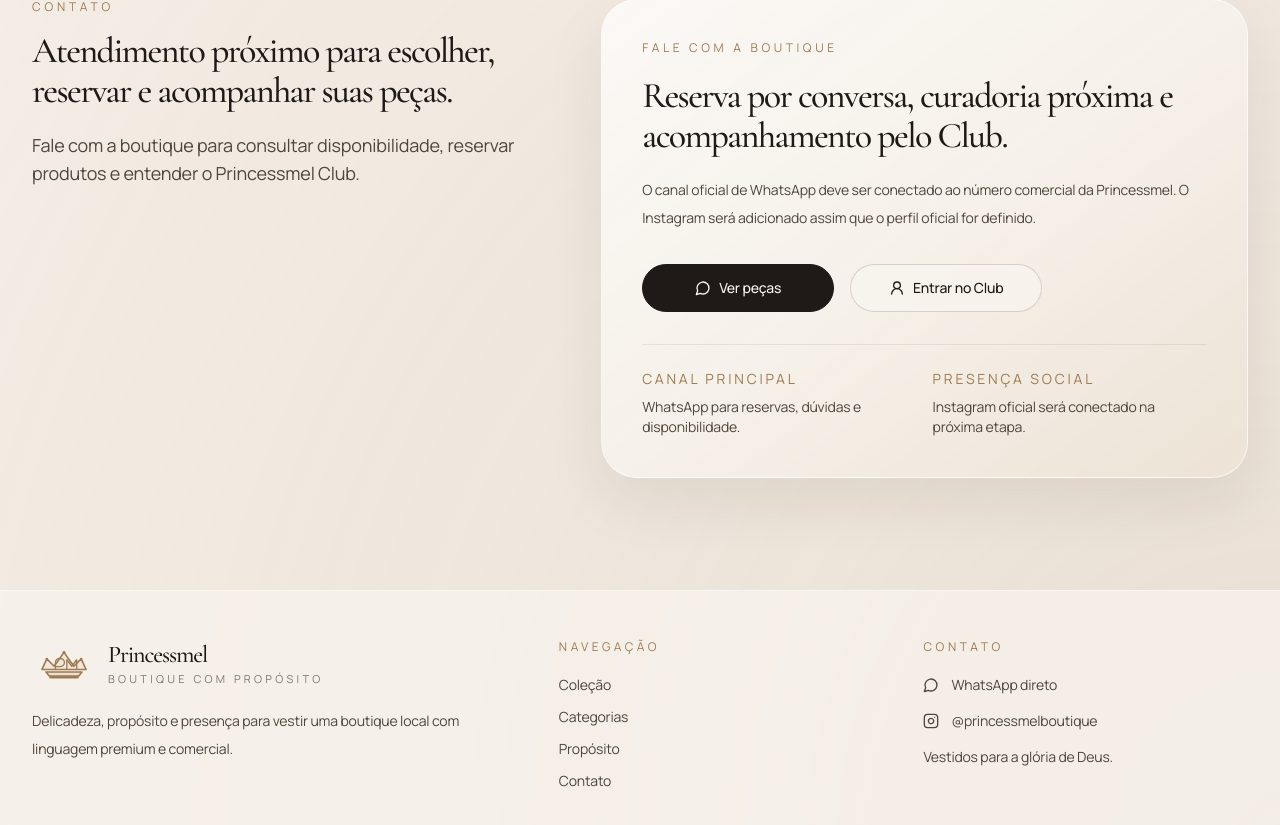
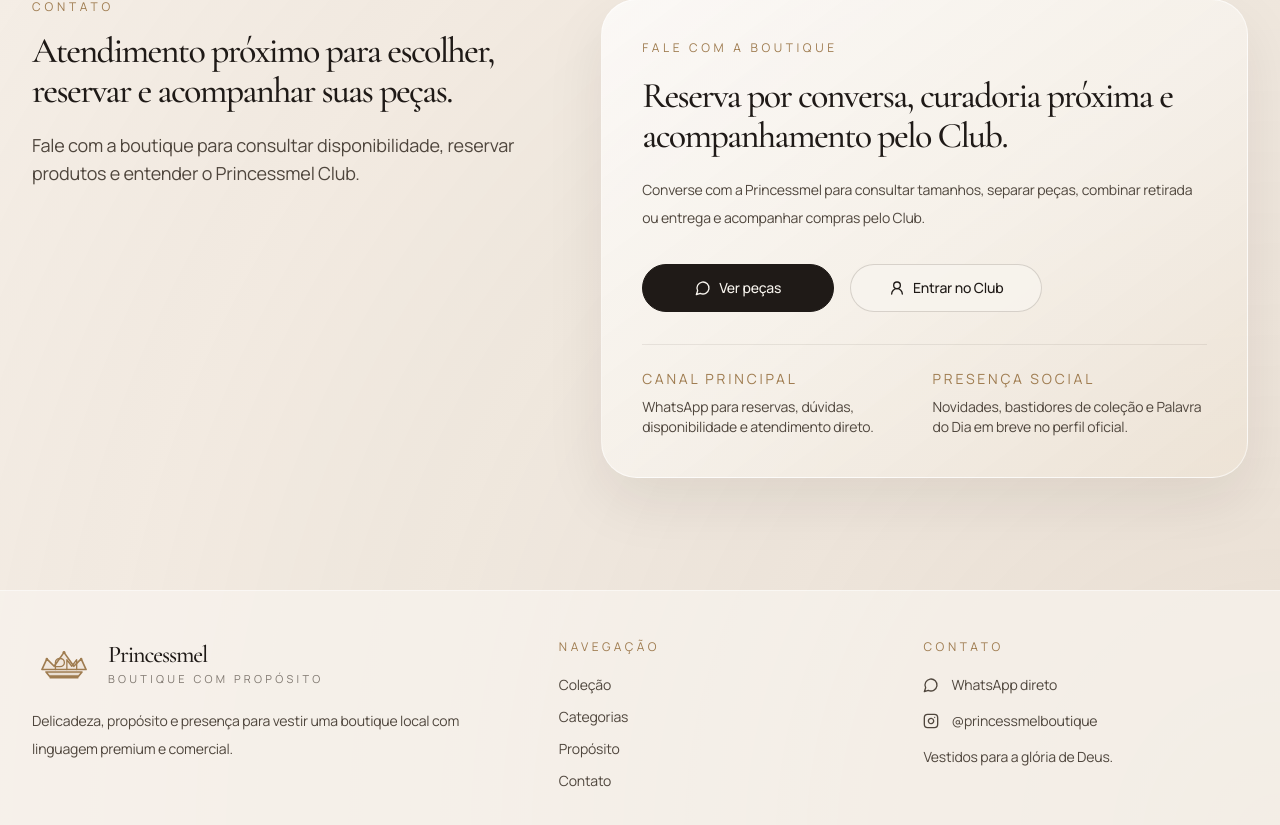
Before and after one commit to Juniorsilva-tech/Princessmel-boutique, a Next.js app: page / in a window 1280 px wide. Shown: the part 3895-4720 px from the top of the page. Built offline with nearby package versions, Linux system fonts and the light colour scheme.

Commit message:
Make contact section customer-facing

```diff
--- a/src/components/landing/contact-section.tsx
+++ b/src/components/landing/contact-section.tsx
@@ -23,7 +23,7 @@
             Reserva por conversa, curadoria próxima e acompanhamento pelo Club.
           </p>
           <p className="mt-5 max-w-xl text-sm leading-7 text-graphite">
-            O canal oficial de WhatsApp deve ser conectado ao número comercial da Princessmel. O Instagram será adicionado assim que o perfil oficial for definido.
+            Converse com a Princessmel para consultar tamanhos, separar peças, combinar retirada ou entrega e acompanhar compras pelo Club.
           </p>
 
           <div className="mt-8 flex flex-col gap-4 sm:flex-row">
@@ -46,11 +46,11 @@
           <div className="mt-8 grid gap-4 border-t border-graphite/10 pt-6 text-sm text-graphite sm:grid-cols-2">
             <div>
               <p className="uppercase tracking-[0.2em] text-brass">Canal principal</p>
-              <p className="mt-2">WhatsApp para reservas, dúvidas e disponibilidade.</p>
+              <p className="mt-2">WhatsApp para reservas, dúvidas, disponibilidade e atendimento direto.</p>
             </div>
             <div>
               <p className="uppercase tracking-[0.2em] text-brass">Presença social</p>
-              <p className="mt-2">Instagram oficial será conectado na próxima etapa.</p>
+              <p className="mt-2">Novidades, bastidores de coleção e Palavra do Dia em breve no perfil oficial.</p>
             </div>
           </div>
         </div>
```
